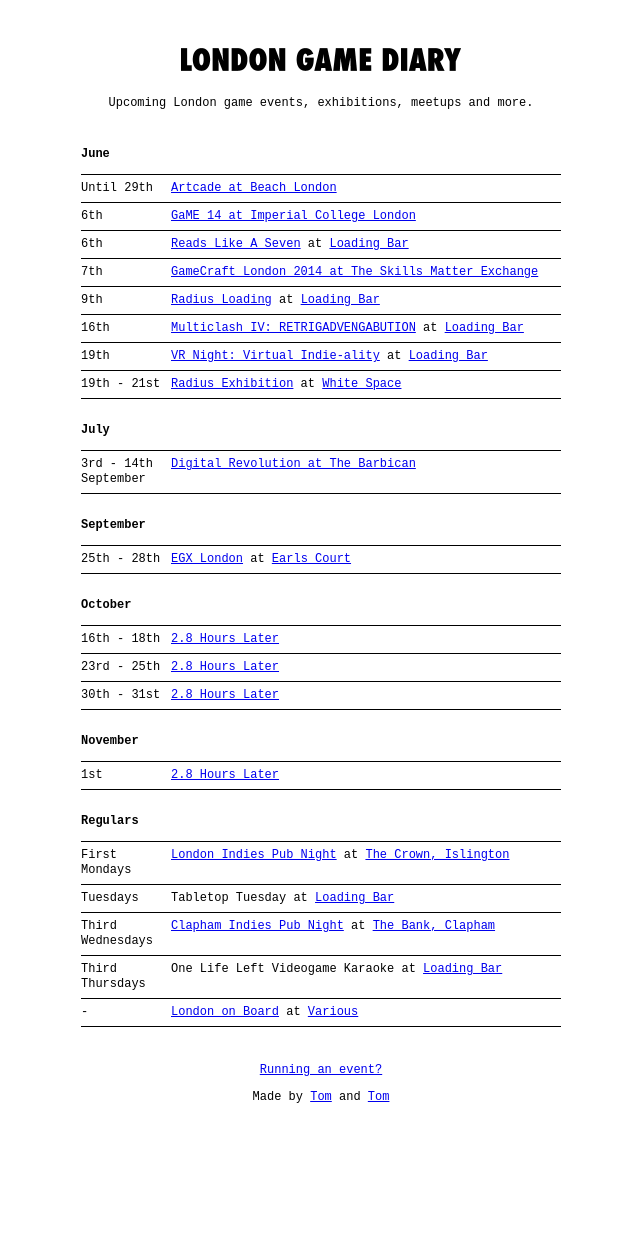
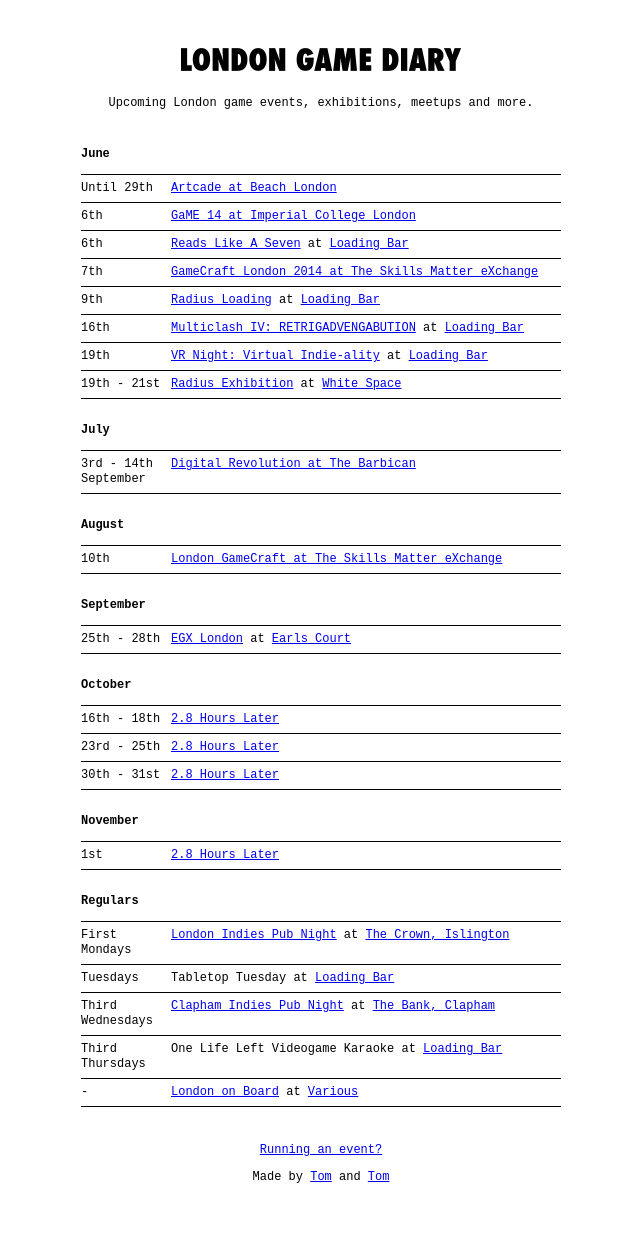
Before and after one commit to thomasmarshall/londongamediary.com, a Jekyll site: the page built from index.md, in a window 1280 px wide. Shown: the whole page, without its empty margins (319-959 px from the left). Built offline with Jekyll 4.4.1, drawn with Linux system fonts in a browser that asks for light colours; before the commit the page ends 1153 px from its top, so only the background shows below that.

Commit message:
Update index.md

```diff
--- a/index.md
+++ b/index.md
@@ -7,7 +7,7 @@
 Until 29th | [Artcade at Beach London](http://www.beachlondon.co.uk/#!current-show-beach/c1w4i)
 6th | [GaME 14 at Imperial College London](https://www.eventbrite.co.uk/e/game-14-tickets-10928510469)
 6th | [Reads Like A Seven](http://www.readslikeaseven.com/Reads_Like_A_Seven.html) at [Loading Bar](http://twitter.com/drinkrelaxplay)
-7th | [GameCraft London 2014 at The Skills Matter Exchange](https://skillsmatter.com/conferences/6244-london-gamecraft-2014#)
+7th | [GameCraft London 2014 at The Skills Matter eXchange](https://skillsmatter.com/conferences/6244-london-gamecraft-2014#)
 9th | [Radius Loading](http://www.radiusfestival.com) at [Loading Bar](http://twitter.com/drinkrelaxplay)
 16th | [Multiclash IV: RETRIGADVENGABUTION](http://www.meetup.com/London-Indie-Game-Developers/events/184313992/) at [Loading Bar](http://twitter.com/drinkrelaxplay)
 19th | [VR Night: Virtual Indie-ality](http://www.meetup.com/London-Indie-Game-Developers/events/185608412/) at [Loading Bar](http://twitter.com/drinkrelaxplay)
@@ -16,7 +16,12 @@
 
 ### July
 
-3rd - 14th September| [Digital Revolution at The Barbican](http://www.barbican.org.uk/digital-revolution)
+3rd - 14th September | [Digital Revolution at The Barbican](http://www.barbican.org.uk/digital-revolution)
+
+
+### August
+
+10th | [London GameCraft at The Skills Matter eXchange](https://skillsmatter.com/conferences/1767-london-gamecraft)
 
 
 ### September
```
